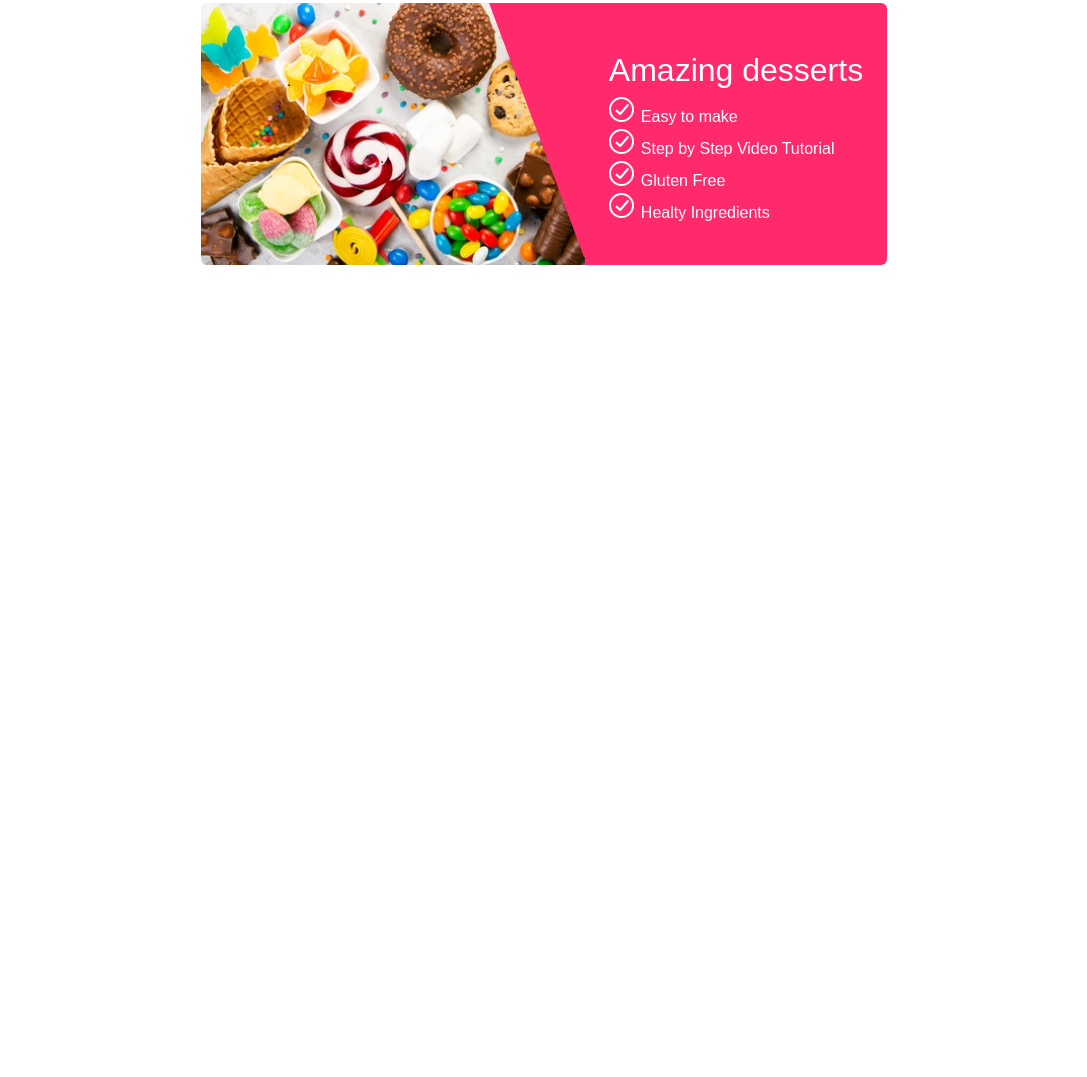
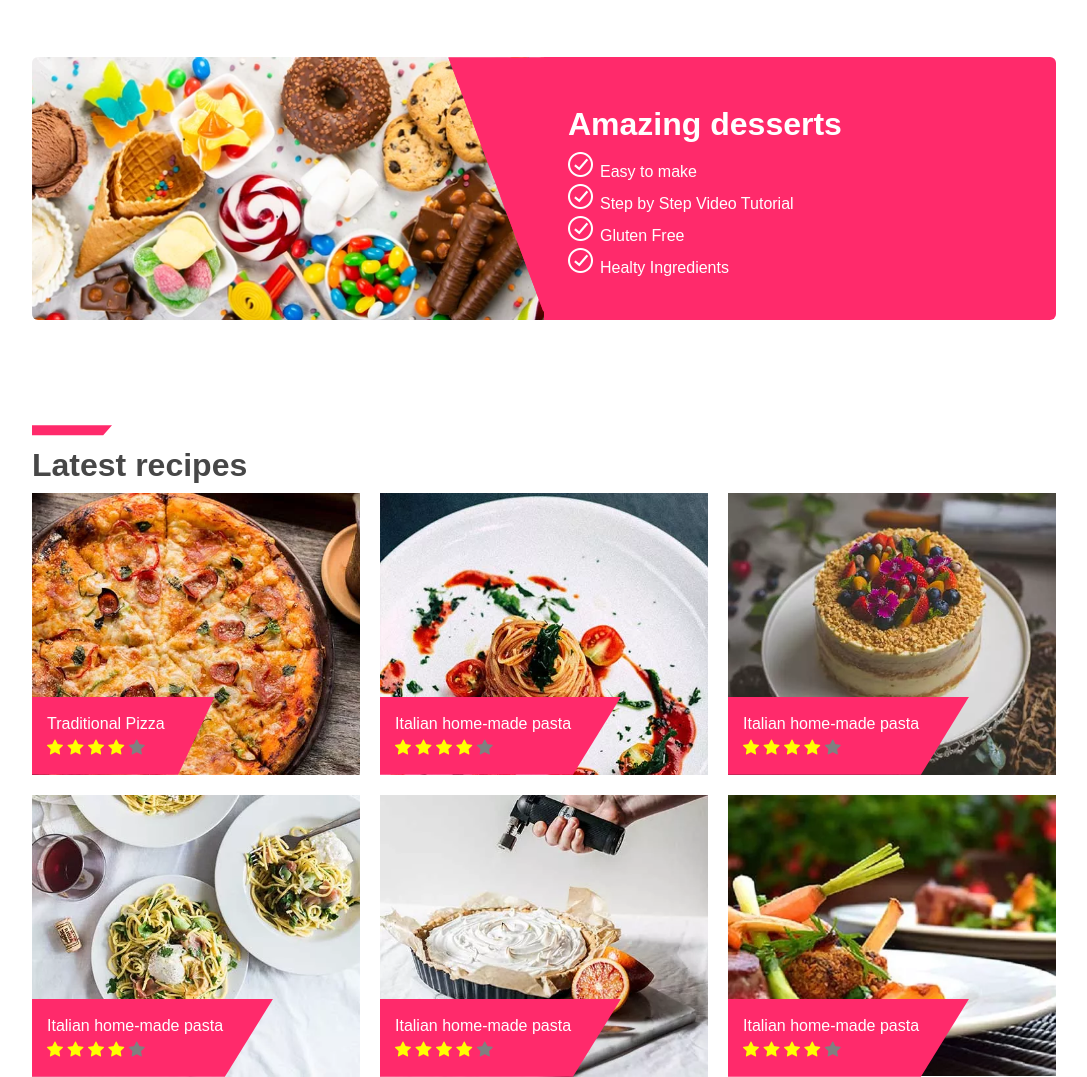
Before and after one commit to Rownokzahan/food-blog, a plain HTML site: page index.html in a window 1280 px wide. Shown: the part 827-1904 px from the top of the page, without its empty margins (96-1183 px from the left). Before the commit the page ends 1140 px from the top, so only its background shows below. Drawn offline with nearby package versions, Linux system fonts and the light colour scheme.

Commit message:
add latest recipes

```diff
--- a/css/style.css
+++ b/css/style.css
@@ -1,3 +1,6 @@
+/* --------------For Icon--------------- */
+@import url("https://cdn.jsdelivr.net/npm/bootstrap-icons@1.10.3/font/bootstrap-icons.css");
+
 :root {
     --primary-color: #ff2a6b;
     --seconadary-color: #474747;
@@ -11,6 +14,8 @@ body {
     color: var(--seconadary-color);
 }
 
+
+/* --------------Header------------- */
 nav {
     margin: 2%;
 }
@@ -64,14 +69,29 @@ a.nav-link:hover {
     background-color: var(--primary-color) !important;
 }
 
-@media screen and (max-width: 800px) {}
+/* -------------------main---------------- */
 
+section{
+    margin: 8% 10% 0;
+}
+
+.sect-title{
+    font-weight: bolder;
+}
+.box-strip::before {
+    content: "";
+    border-left:5rem solid var(--primary-color) ;
+    position: relative;
+    clip-path: polygon(0 0, 100% 0, 89% 60%, 0% 60%);
+}
+/* -------------Dessert---------------- */
 
 .dessert img {
-    width: 30vw;
     object-fit:cover;
 }
-
+.dessert .item{
+    min-width: 50%;
+}
 .dessert ul {
     list-style: url(../images/check.webp);
 }
@@ -89,6 +109,9 @@ a.nav-link:hover {
 }
 
 @media screen and (max-width: 576px) {
+    .item{
+        max-width: 100%;
+    }
     .dessert img.rounded-start-2 {
         display: none;
     }
@@ -96,3 +119,40 @@ a.nav-link:hover {
         border: 0 solid var(--primary-color);
     }
 }
+
+/* -------------Latest Recipes---------------- */
+.latest-recipes{
+    display: grid;
+    grid-template-columns: repeat(3,1fr);
+    gap: 20px;
+}
+.latest-recipes .item{
+    position: relative;
+}
+.latest-recipes .item img{
+    width: 100%;
+}
+.latest-recipes .item .info{
+    background-color: var(--primary-color);
+    color: white;
+    padding: 15px;
+    padding-right: 50px;
+    width: max-content;
+    position: absolute;
+    bottom: 0px;
+    clip-path: polygon(0 0, 100% 0, 80% 100%, 0% 100%);
+}
+
+.latest-recipes .ratings i{
+    color: yellow;
+}
+
+.latest-recipes .ratings i.not-filled{
+    color: gray;
+}
+
+@media screen and (max-width: 576px) {
+    .latest-recipes{
+        grid-template-columns: 1fr;
+    }
+}
--- a/index.html
+++ b/index.html
@@ -61,11 +61,11 @@
     </header>
 
     <main>
-        <section class="dessert d-flex m-5 justify-content-center">
-            <img class="rounded-start-2" src="./images/dessert2.png" alt="">
-            <div class="desert-text text-bg-primary rounded-end-2 p-4">
+        <section class="dessert d-flex">
+            <img class="item rounded-start-2" src="./images/dessert2.png" alt="">
+            <div class="item desert-text text-bg-primary rounded-end-2 p-4">
                 <div class="at-style"></div>
-                <h2>Amazing desserts</h2>
+                <h2 class="sect-title">Amazing desserts</h2>
                 <ul>
                     <li>Easy to make</li>
                     <li>Step by Step Video Tutorial</li>
@@ -74,6 +74,92 @@
                 </ul>
             </div>
         </section>
+
+        <section class="box-strip">
+            <h2 class="sect-title">Latest recipes</h2>
+            <div class="latest-recipes">
+                <div class="item">
+                    <img src="./images/latest-recipe/1.jpg.webp" alt="">
+                    <div class="info">
+                        <div class="name">Traditional Pizza</div>
+                        <div class="ratings">
+                            <i class="bi bi-star-fill"></i>
+                            <i class="bi bi-star-fill"></i>
+                            <i class="bi bi-star-fill"></i>
+                            <i class="bi bi-star-fill"></i>
+                            <i class="bi bi-star-fill not-filled"></i>
+                        </div>
+                    </div>
+                </div>
+
+                <div class="item">
+                    <img src="./images/latest-recipe/2.jpg.webp" alt="">
+                    <div class="info">
+                        <div class="name">Italian home-made pasta</div>
+                        <div class="ratings">
+                            <i class="bi bi-star-fill"></i>
+                            <i class="bi bi-star-fill"></i>
+                            <i class="bi bi-star-fill"></i>
+                            <i class="bi bi-star-fill"></i>
+                            <i class="bi bi-star-fill not-filled"></i>
+                        </div>
+                    </div>
+                </div>
+                <div class="item">
+                    <img src="./images/latest-recipe/3.jpg.webp" alt="">
+                    <div class="info">
+                        <div class="name">Italian home-made pasta</div>
+                        <div class="ratings">
+                            <i class="bi bi-star-fill"></i>
+                            <i class="bi bi-star-fill"></i>
+                            <i class="bi bi-star-fill"></i>
+                            <i class="bi bi-star-fill"></i>
+                            <i class="bi bi-star-fill not-filled"></i>
+                        </div>
+                    </div>
+                </div>
+                <div class="item">
+                    <img src="./images/latest-recipe/4.jpg.webp" alt="">
+                    <div class="info">
+                        <div class="name">Italian home-made pasta</div>
+                        <div class="ratings">
+                            <i class="bi bi-star-fill"></i>
+                            <i class="bi bi-star-fill"></i>
+                            <i class="bi bi-star-fill"></i>
+                            <i class="bi bi-star-fill"></i>
+                            <i class="bi bi-star-fill not-filled"></i>
+                        </div>
+                    </div>
+                </div>
+                <div class="item">
+                    <img src="./images/latest-recipe/5.jpg.webp" alt="">
+                    <div class="info">
+                        <div class="name">Italian home-made pasta</div>
+                        <div class="ratings">
+                            <i class="bi bi-star-fill"></i>
+                            <i class="bi bi-star-fill"></i>
+                            <i class="bi bi-star-fill"></i>
+                            <i class="bi bi-star-fill"></i>
+                            <i class="bi bi-star-fill not-filled"></i>
+                        </div>
+                    </div>
+                </div>
+                <div class="item">
+                    <img src="./images/latest-recipe/6.jpg.webp" alt="">
+                    <div class="info">
+                        <div class="name">Italian home-made pasta</div>
+                        <div class="ratings">
+                            <i class="bi bi-star-fill"></i>
+                            <i class="bi bi-star-fill"></i>
+                            <i class="bi bi-star-fill"></i>
+                            <i class="bi bi-star-fill"></i>
+                            <i class="bi bi-star-fill not-filled"></i>
+                        </div>
+                    </div>
+                </div>
+            </div>
+
+        </section>
     </main>
 
 </body>
```
Also changed, not shown: images/latest-recipe/1.jpg.webp (added), images/latest-recipe/2.jpg.webp (added), images/latest-recipe/3.jpg.webp (added), images/latest-recipe/4.jpg.webp (added), images/latest-recipe/5.jpg.webp (added), images/latest-recipe/6.jpg.webp (added).
